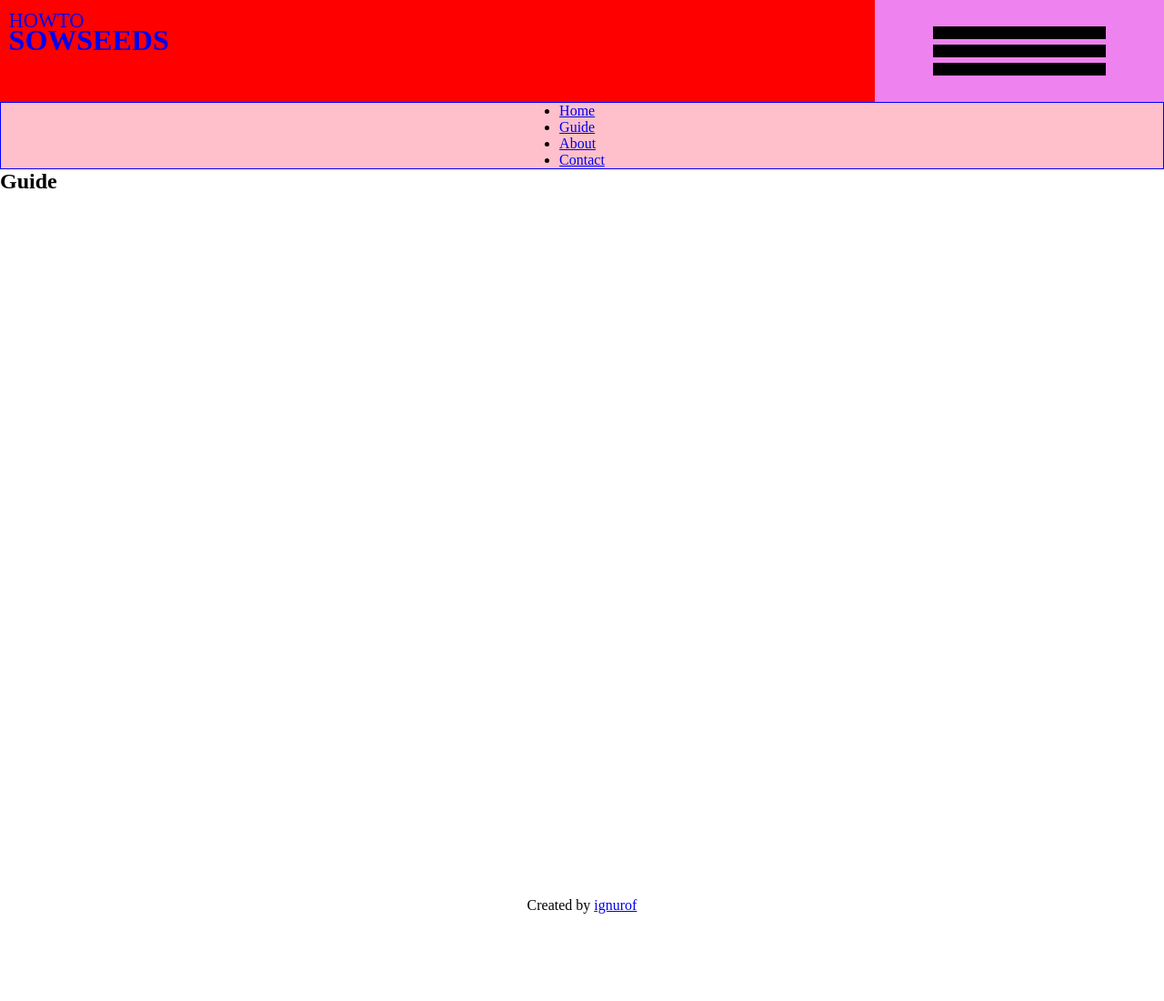
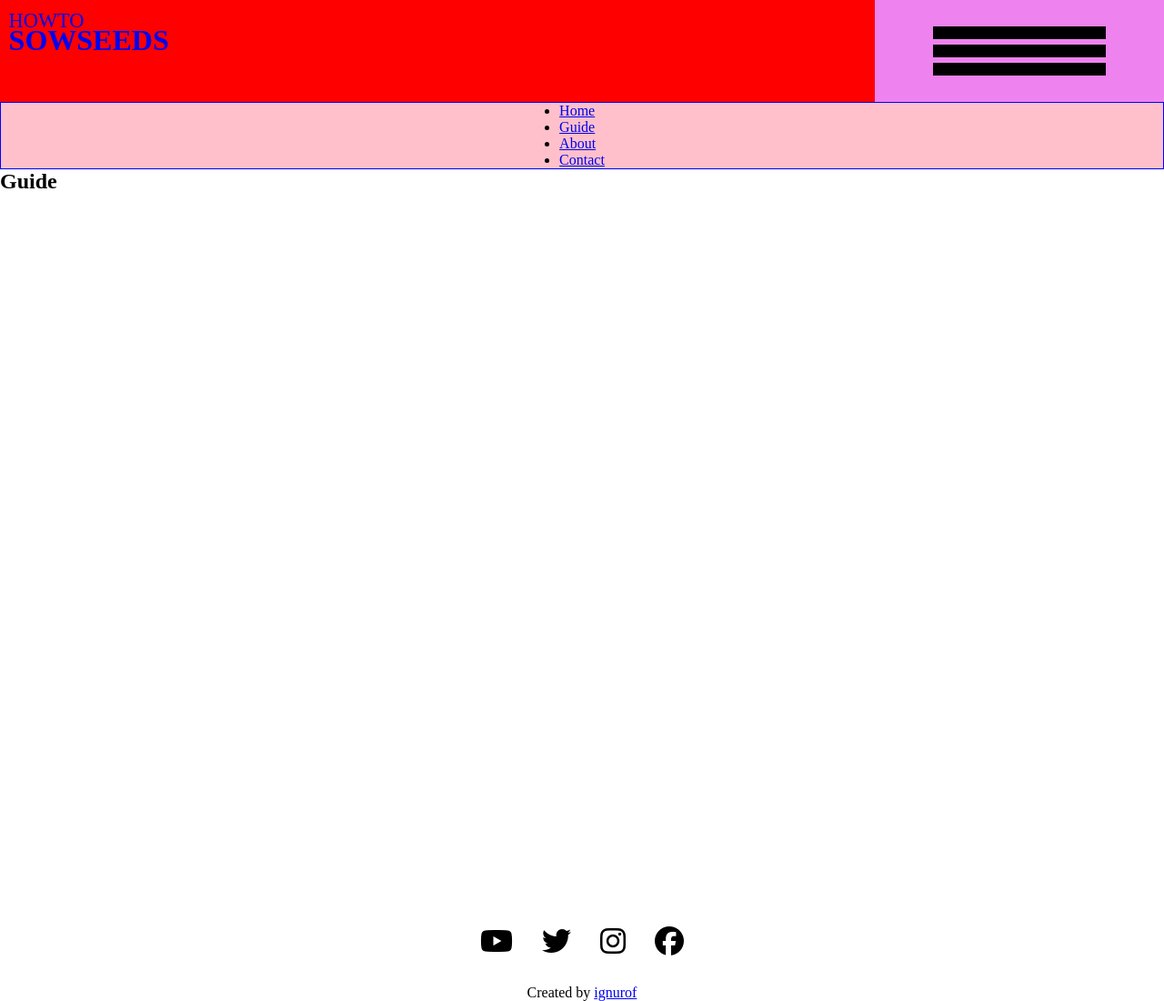
Before and after one commit to ignurof/www-howtosowseeds-com, a plain HTML site: page guide.html in a window 1280 px wide. Shown: the whole page at 91% size. Before the commit the page ends 1004 px from the top, so only its background shows below. Drawn offline with Linux system fonts and the light colour scheme.

Commit message:
Update guide.html with new footer structure

```diff
--- a/guide.html
+++ b/guide.html
@@ -47,6 +47,43 @@
         </main>
 
         <footer>
+            <ul>
+                <!-- Opening external links in a new tab can let the website hijack our own and perform malicious actions such as phishing -->
+                <!-- To avoid such an attack vector, we need to put noopener in the rel attribute -->
+                <!-- To make it so the external website don't know what site the user navigated from, we use noreferrer -->
+                <li>
+                    <a href="https://www.youtube.com"
+                       rel="noopener noreferrer"
+                       aria-label="Go to the YouTube Home page (Opens in a new tab)"
+                       target="_blank">
+                        <i class="fa-brands fa-youtube"></i>
+                    </a>
+                </li>
+                <li>
+                    <a href="https://www.twitter.com"
+                       rel="noopener noreferrer"
+                       aria-label="Go to the Twitter Home page (Opens in a new tab)"
+                       target="_blank">
+                        <i class="fa-brands fa-twitter"></i>
+                    </a>
+                </li>
+                <li>
+                    <a href="https://instagram.com"
+                       rel="noopener noreferrer"
+                       aria-label="Go to the Instagram Home page (Opens in a new tab)"
+                       target="_blank">
+                        <i class="fa-brands fa-instagram"></i>
+                    </a>
+                </li>
+                <li>
+                    <a href="https://facebook.com"
+                       rel="noopener noreferrer"
+                       aria-label="Go to the Facebook Home page (Opens in a new tab)"
+                       target="_blank">
+                        <i class="fa-brands fa-facebook"></i>
+                    </a>
+                </li>
+            </ul>
             <p>
             Created by <a href="https://github.com/ignurof"
                           aria-label="Go to webmaster ignurof's GitHub (Opens in a new tab)"
@@ -54,4 +91,6 @@
             </p>
         </footer>
     </body>
+    <!-- External script sources -->
+    <script src="https://kit.fontawesome.com/bc73c8087e.js" crossorigin="anonymous"></script>
 </html>
```
